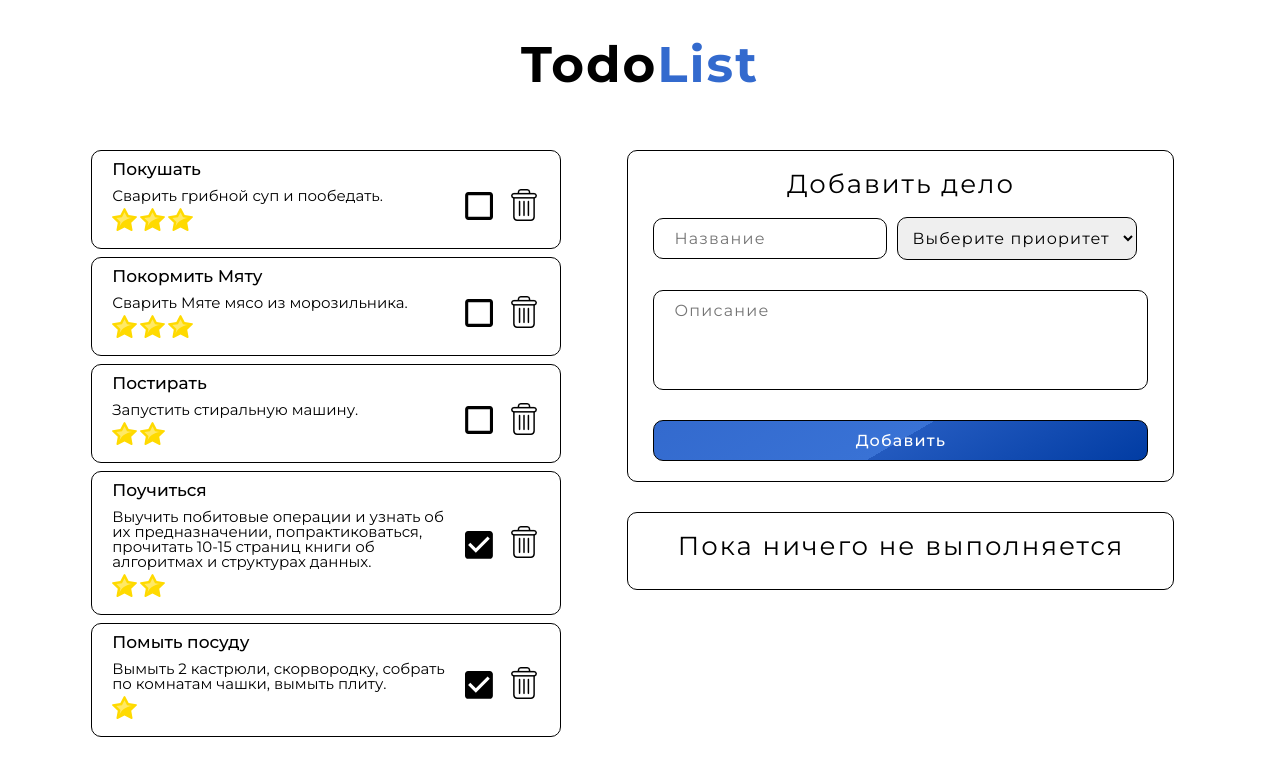
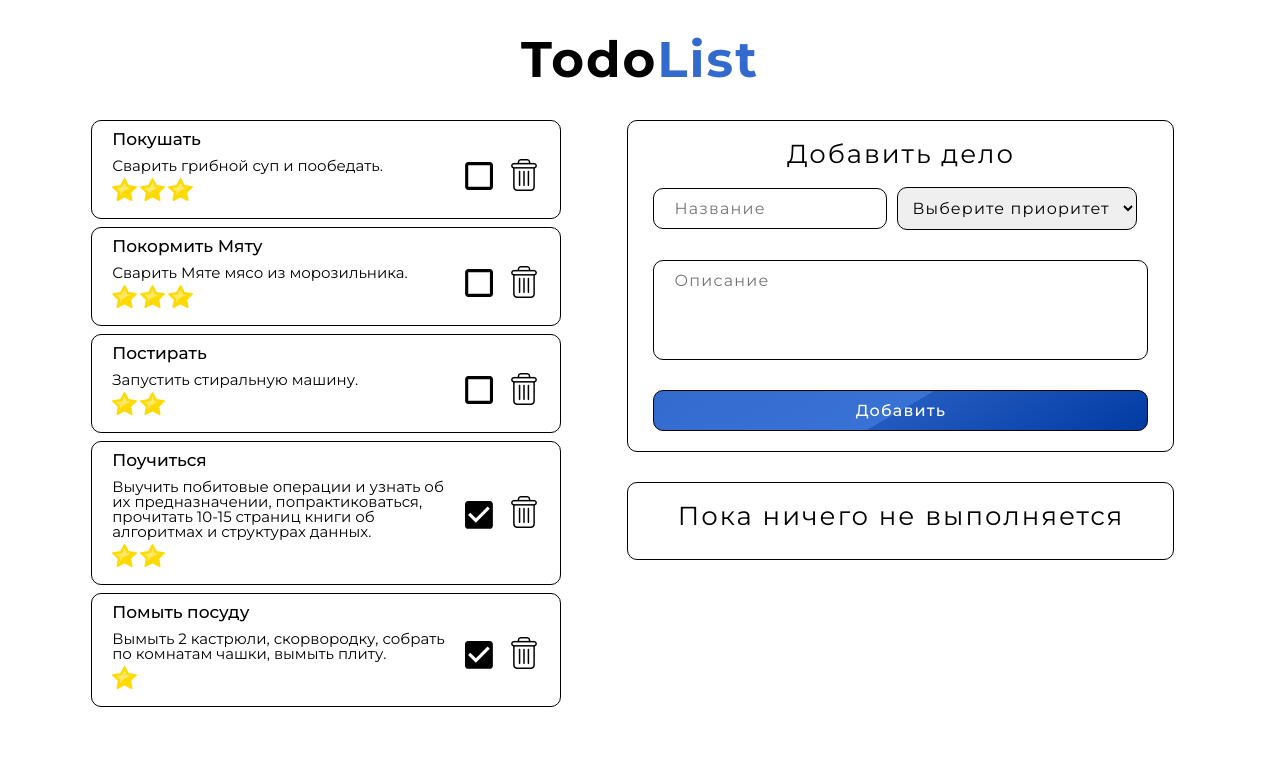
Before and after one commit to KIBINNANEKO/react-todo-list, a React (Create React App) app: page / in a window 1280 px wide. Shown: the top 776 px of the page. Built offline with nearby package versions, Linux system fonts and the light colour scheme.

Commit message:
changed margins in the main title

```diff
--- a/src/App.css
+++ b/src/App.css
@@ -32,8 +32,8 @@ h1,h2,h3,h4,h5,h6{font-size:inherit;font-weight: 400;}
   font-weight: 700;
   color: black;
   text-align: center;
-  margin-bottom: 60px;
-  margin-top: 40px;
+  margin-bottom: 35px;
+  margin-top: 35px;
   transition: all 1s ease-in-out;
   letter-spacing: 2px;
 }
```
